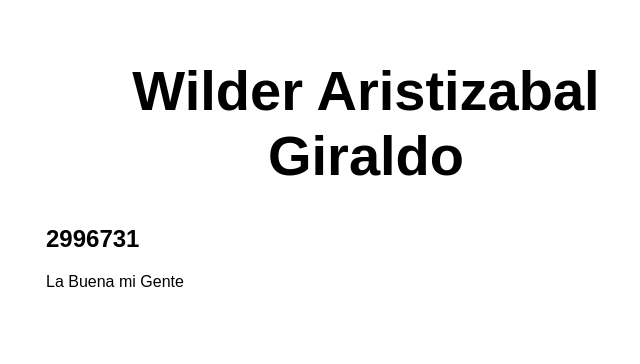
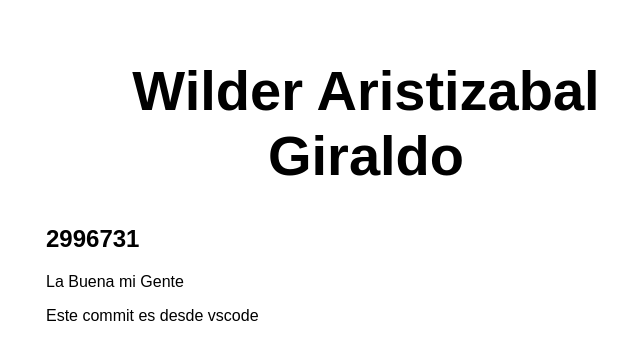
Before and after one commit to wilder898/Despliegue1, a website: page src/index.html in a window 1280 px wide. Shown: the whole page, without its empty margins (274-914 px from the left). Drawn offline with Linux system fonts and the light colour scheme.

Commit message:
Agregar p.

```diff
--- a/src/index.html
+++ b/src/index.html
@@ -13,6 +13,7 @@
     <h1>Wilder Aristizabal Giraldo</h1>
     <h2>2996731</h2>
     <p>La Buena mi Gente</p>
+    <p>Este commit es desde vscode</p>
 
   </main>
 </body>
```
